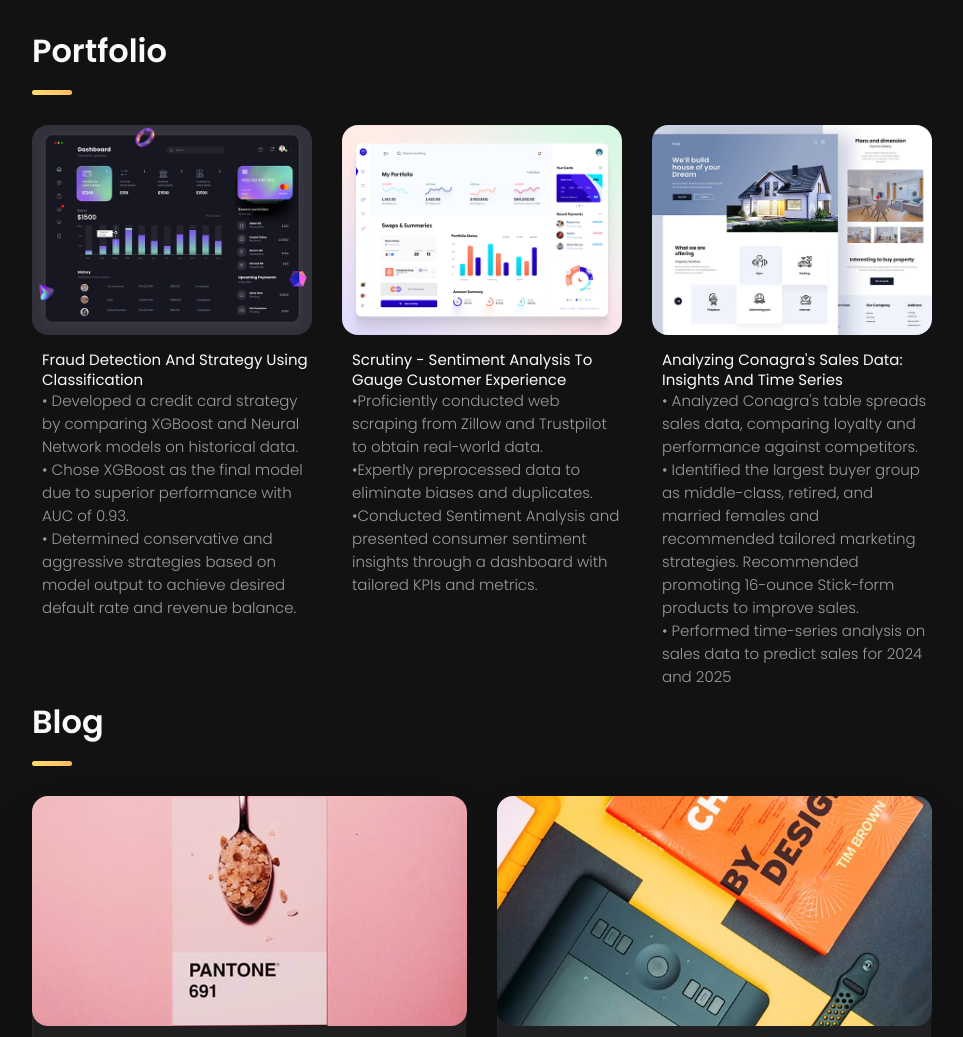
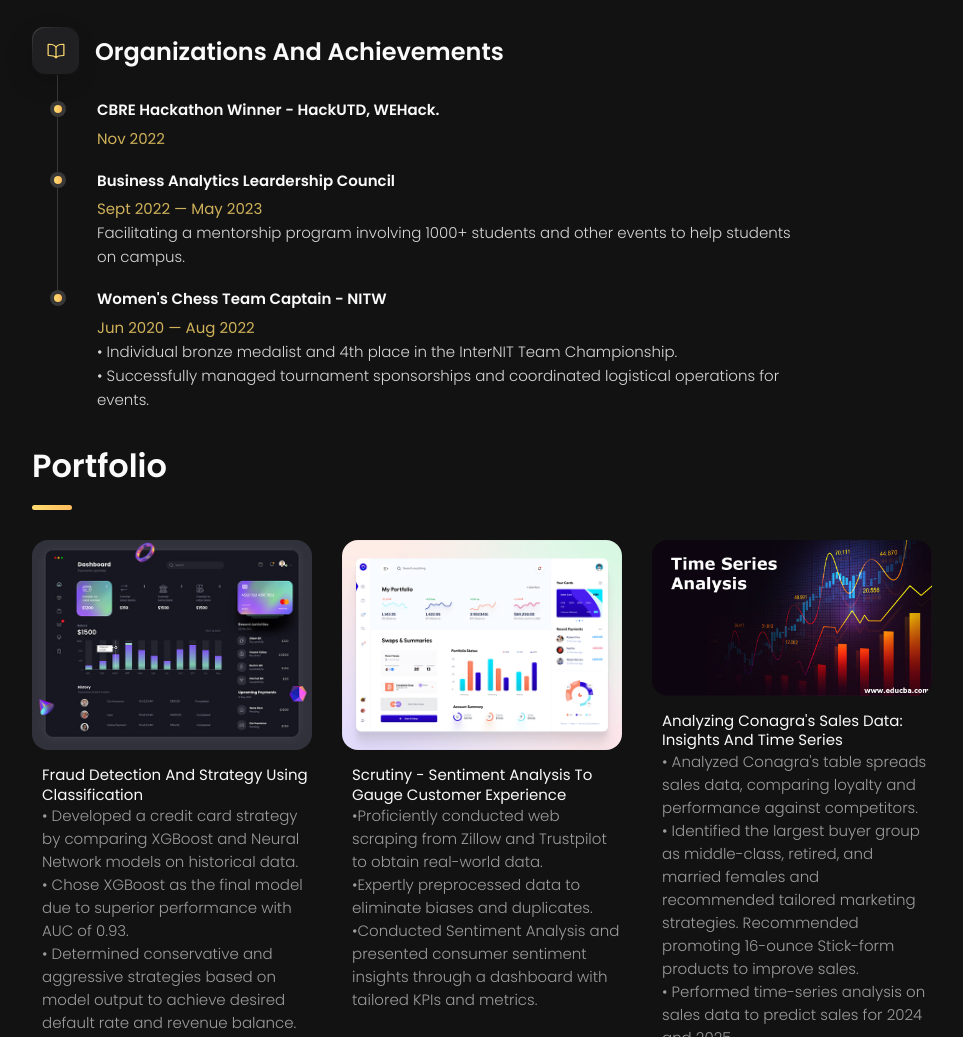
Before and after one commit to srivardhini-reddy/srivardhini-reddy.github.io, a plain HTML site: page index.html in a window 1280 px wide. Shown: the part 1386-2423 px from the top of the page, without its empty margins (308-1271 px from the left). Drawn offline with nearby package versions, Linux system fonts and the light colour scheme.

Commit message:
Update index.html

```diff
--- a/index.html
+++ b/index.html
@@ -343,6 +343,64 @@
         </section>
 
 
+        <section class="timeline">
+
+          <div class="title-wrapper">
+            <div class="icon-box">
+              <ion-icon name="book-outline"></ion-icon>
+            </div>
+
+            <h3 class="h3">Organizations and Achievements</h3>
+          </div>
+
+          <ol class="timeline-list">
+
+            <li class="timeline-item">
+
+              <h4 class="h4 timeline-item-title"> CBRE Hackathon Winner - HackUTD, WEHack.</h4>
+
+              <span>Nov 2022</span>
+
+              <p class="timeline-text">
+              </p>
+
+            </li>
+
+            <li class="timeline-item">
+
+              <h4 class="h4 timeline-item-title">Business Analytics Leardership Council</h4>
+
+              <span>Sept 2022 — May 2023</span>
+
+              <p class="timeline-text">
+                Facilitating a mentorship program involving 1000+ students and other events to help students on campus.
+              </p>
+
+            </li>
+
+
+
+            <li class="timeline-item">
+
+              <h4 class="h4 timeline-item-title">Women's Chess Team Captain - NITW</h4>
+
+              <span>Jun 2020 — Aug 2022</span>
+
+              <p class="timeline-text">
+                •	Individual bronze medalist and 4th place in the InterNIT Team Championship.<br>
+                • Successfully managed tournament sponsorships and coordinated logistical operations for events.
+
+              </p>
+
+            </li>
+
+
+
+          </ol>
+
+        </section>
+
+
 
 
 
@@ -426,7 +484,7 @@
                     <ion-icon name="eye-outline"></ion-icon>
                   </div>
 
-                  <img src="./assets/images/project-3.jpg" alt="Conagra" loading="lazy">
+                  <img src="./assets/images/Time-Series-Analysis.jpg" alt="Conagra" loading="lazy">
                 </figure>
 
                 <h3 class="project-title">Analyzing Conagra's Sales Data: Insights and Time Series</h3>
@@ -471,7 +529,7 @@
               <a href="https://www.linkedin.com/pulse/my-summer-internship-cbre-srivardhini-reddy%3FtrackingId=aAIH24VGTj%252BRXCgK7AwStQ%253D%253D/?trackingId=aAIH24VGTj%2BRXCgK7AwStQ%3D%3D">
 
                 <figure class="blog-banner-box">
-                  <img src="./assets/images/blog-1.jpg" alt="Design conferences in 2022" loading="lazy">
+                  <img src="./assets/images/1691127405322.jpg" alt="Design conferences in 2022" loading="lazy">
                 </figure>
 
                 <div class="blog-content">
@@ -499,7 +557,7 @@
               <a href="https://nitw-bclub.medium.com/draft-eia-2020-and-its-impact-on-our-economy-environment-and-us-c3b6146ec792">
 
                 <figure class="blog-banner-box">
-                  <img src="./assets/images/blog-2.jpg" alt="Best fonts every designer" loading="lazy">
+                  <img src="./assets/images/download.jpg" alt="Best fonts every designer" loading="lazy">
                 </figure>
 
                 <div class="blog-content">
```
